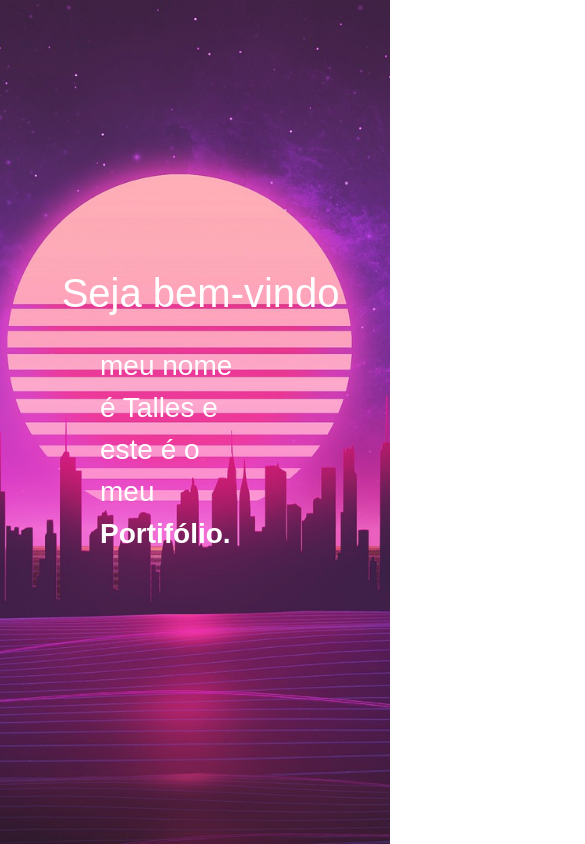
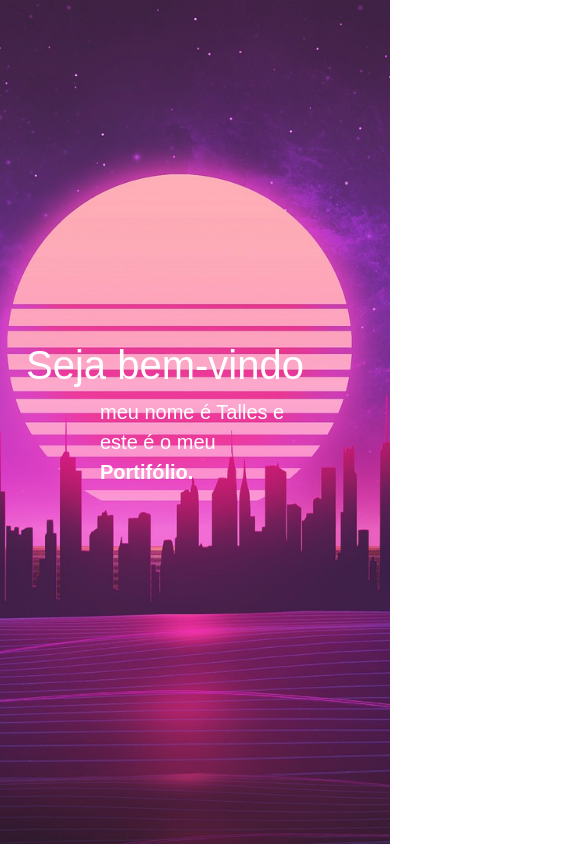
Before and after one commit to TallesMR/Meu-portif-lio, an Angular app: page / in a window 390 px wide. Shown: the top 844 px of the page, 585 px wide, since content can reach past the window. Built offline with nearby package versions, Linux system fonts and the light colour scheme.

Commit message:
correcao da responsividade

```diff
--- a/src/app/slider/slider.component.html
+++ b/src/app/slider/slider.component.html
@@ -4,7 +4,7 @@
             <h1 class="offset-1">Seja bem-vindo</h1>
         </div>
         <div class="row">
-            <p class="col-sm-8 col-4">meu nome é Talles  e este é o meu <span><strong>Portifólio.</strong></span></p>
+            <p class="col-sm-8">meu nome é Talles  e este é o meu <span><strong>Portifólio.</strong></span></p>
         </div>
     </article>
 </div>
--- a/src/index.html
+++ b/src/index.html
@@ -1,5 +1,5 @@
 <!doctype html>
-<html lang="en">
+<html lang="pt-br">
 <head>
   <meta charset="utf-8">
   <title>Portifolio Talles Rodrigues</title>
--- a/src/styles.css
+++ b/src/styles.css
@@ -11,7 +11,7 @@
 
 @keyframes typing {
     from {
-        width: 0px;
+        width: 0;
         white-space: nowrap;
     }
 
@@ -19,7 +19,7 @@
         white-space: wrap;
     }
     to {
-        width: 700px;
+        width: 130vw;
         border-right-color: transparent;
     }
 }
@@ -68,12 +68,11 @@ p,h1,ul,li {
 }
 
 .text-banner div p {
-    padding-left: 80px;
-    font-size: 28px;
+    padding-left: 100px;
+    font-size: 32px;
     border-right: #ffffff solid 2px;
-    width: 600px;
     overflow: hidden;
-    animation: blinkCursor 500ms steps(30) infinite normal, typing 4s steps(40) 1s normal both;
+    animation: blinkCursor 500ms steps(30) infinite normal, typing 2s steps(40) 1s normal both;
 }
 
 .about-me {
@@ -228,6 +227,31 @@ p,h1,ul,li {
 
 @media (max-width: 768px) {
 
+    @keyframes blinkCursor{
+        from {
+            border-right-color: #ffffff;
+        }
+        to {
+            border-right-color: transparent;
+        }
+    }
+
+    @keyframes typing {
+        from {
+            width: 0;
+            white-space: nowrap;
+        }
+
+        50% {
+            white-space: wrap;
+        }
+        to {
+            width: 80vw;
+            border-right-color: transparent;
+        }
+    }
+
+
     .header {
         display: none;
     }
@@ -236,10 +260,8 @@ p,h1,ul,li {
         font-size: 40px !important;
         text-align: center;
     }
-
-    .text-banner p {
+    .text-banner div p {
         font-size: 20px;
-        margin: 20px;
     }
 
 
```
